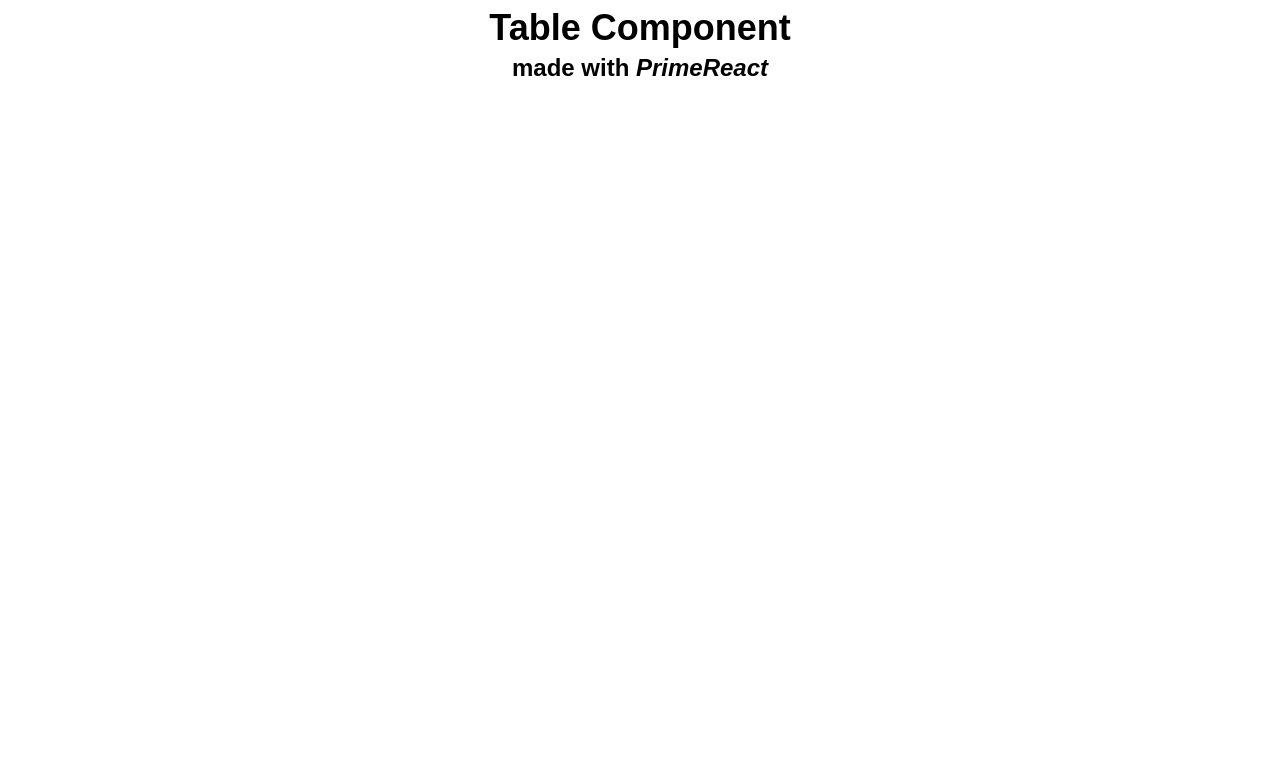
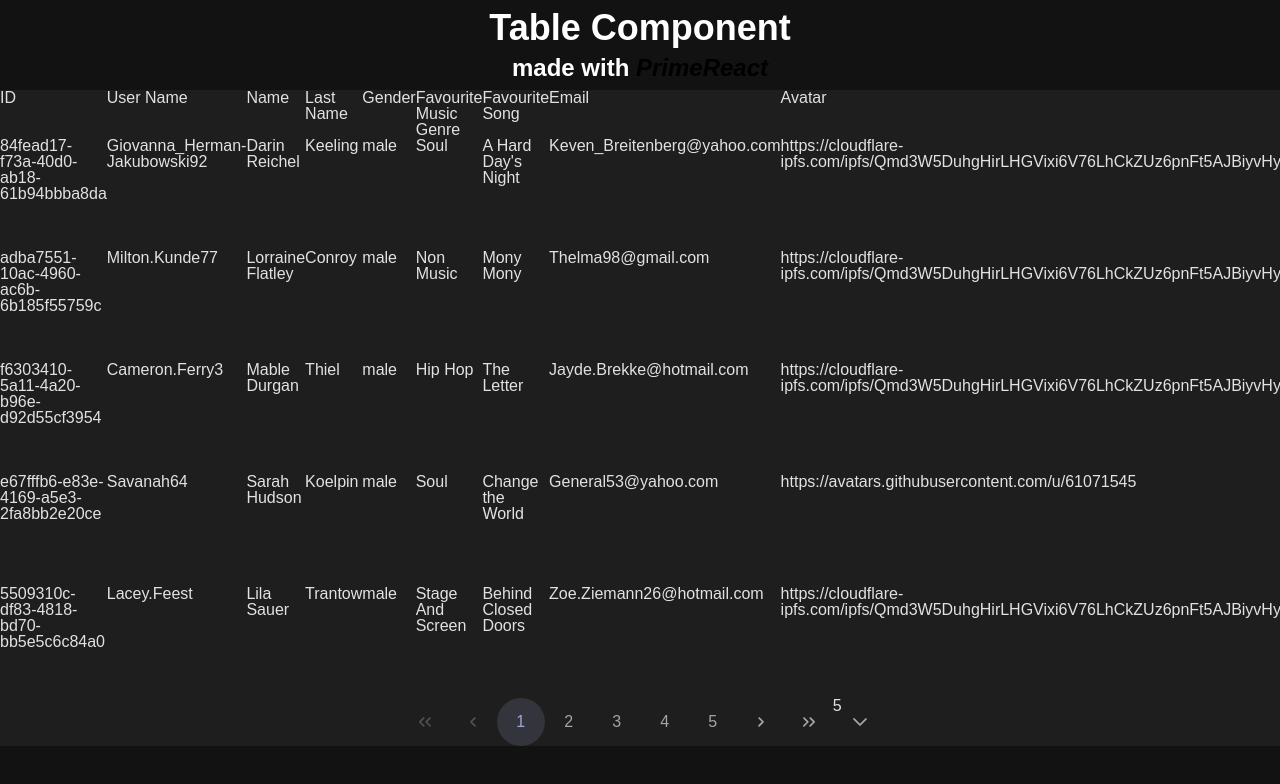
Before and after one commit to neverFeltAlive/prime-table, a React (Vite) app: page / in a window 1280 px wide. Shown: the top 784 px of the page. Built offline with nearby package versions, Linux system fonts and the light colour scheme.

Commit message:
feat: added basic data display and theme

```diff
--- a/package.json
+++ b/package.json
@@ -20,6 +20,7 @@
     "react-dom": "^18.2.0"
   },
   "devDependencies": {
+    "@faker-js/faker": "^8.3.1",
     "@types/react": "^18.2.43",
     "@types/react-dom": "^18.2.17",
     "@typescript-eslint/eslint-plugin": "^6.14.0",
--- a/src/components/Table/Table.tsx
+++ b/src/components/Table/Table.tsx
@@ -1,3 +1,25 @@
+import { Column } from 'primereact/column';
+import { DataTable } from 'primereact/datatable';
+
+import {
+  COLUMNS as usersColumns,
+  GENERATED_DATA as usersData,
+} from './helpers';
+
 export const Table = () => {
-  return <div></div>;
+  console.log(usersColumns);
+  return (
+    <DataTable
+      value={usersData}
+      paginator
+      rows={5}
+      rowsPerPageOptions={[5, 10, 25, 50]}
+      sortMode="multiple"
+      removableSort
+    >
+      {usersColumns.map((column) => (
+        <Column key={column.field} {...column} />
+      ))}
+    </DataTable>
+  );
 };
--- /dev/null
+++ b/src/components/Table/components/DateField/DateField.tsx
@@ -0,0 +1,7 @@
+import { FC } from 'react';
+
+import { DateFieldProps } from './types.ts';
+
+export const DateField: FC<DateFieldProps> = ({ date }) => {
+  return <span>{date.toString()}</span>;
+};
--- /dev/null
+++ b/src/components/Table/components/DateField/index.ts
@@ -0,0 +1 @@
+export * from './DateField.tsx';
--- /dev/null
+++ b/src/components/Table/components/DateField/types.ts
@@ -0,0 +1,3 @@
+export interface DateFieldProps {
+  date: Date;
+}
--- /dev/null
+++ b/src/components/Table/components/index.ts
@@ -0,0 +1 @@
+export * from './DateField';
--- /dev/null
+++ b/src/components/Table/helpers.tsx
@@ -0,0 +1,74 @@
+import { faker } from '@faker-js/faker';
+import { ReactElement } from 'react';
+
+import { DateField } from './components';
+import { User, UserColumn } from './types.ts';
+
+function generateRandomData(): User {
+  return {
+    userId: faker.string.uuid(),
+    username: faker.internet.userName(),
+    name: faker.person.fullName(),
+    lastName: faker.person.lastName(),
+    favouriteMusic: faker.music.genre(),
+    favouriteSong: faker.music.songName(),
+    sex: faker.person.sex(),
+    email: faker.internet.email(),
+    avatar: faker.image.avatar(),
+    birthdate: faker.date.birthdate(),
+    registeredAt: faker.date.past(),
+  };
+}
+
+export const GENERATED_DATA = faker.helpers.multiple(generateRandomData, {
+  count: 100,
+});
+
+export const COLUMNS: UserColumn[] = [
+  {
+    field: 'userId',
+    header: 'ID',
+  },
+  {
+    field: 'username',
+    header: 'User Name',
+  },
+  {
+    field: 'name',
+    header: 'Name',
+  },
+  {
+    field: 'lastName',
+    header: 'Last Name',
+  },
+  {
+    field: 'sex',
+    header: 'Gender',
+  },
+  {
+    field: 'favouriteMusic',
+    header: 'Favourite Music Genre',
+  },
+  {
+    field: 'favouriteSong',
+    header: 'Favourite Song',
+  },
+  {
+    field: 'email',
+    header: 'Email',
+  },
+  {
+    field: 'avatar',
+    header: 'Avatar',
+  },
+  {
+    field: 'birthdate',
+    header: 'Birth Date',
+    body: (user: User): ReactElement => <DateField date={user.birthdate} />,
+  },
+  {
+    field: 'registeredAt',
+    header: 'Registered At',
+    body: (user: User): ReactElement => <DateField date={user.registeredAt} />,
+  },
+];
--- /dev/null
+++ b/src/components/Table/types.ts
@@ -0,0 +1,19 @@
+import { ColumnProps } from 'primereact/column';
+
+export interface User {
+  userId: string;
+  username: string;
+  name: string;
+  lastName: string;
+  favouriteMusic: string;
+  favouriteSong: string;
+  sex: string;
+  email: string;
+  avatar: string;
+  birthdate: Date;
+  registeredAt: Date;
+}
+
+export interface UserColumn extends ColumnProps {
+  field: keyof User;
+}
```
Also changed, not shown: src/App.tsx (+4 -3 lines), 1 other file (tests, documents, lock files or other folders).
